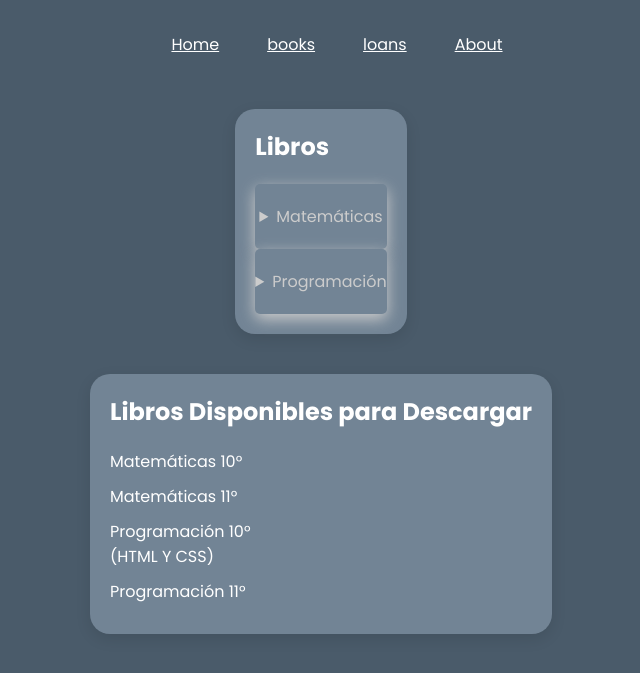
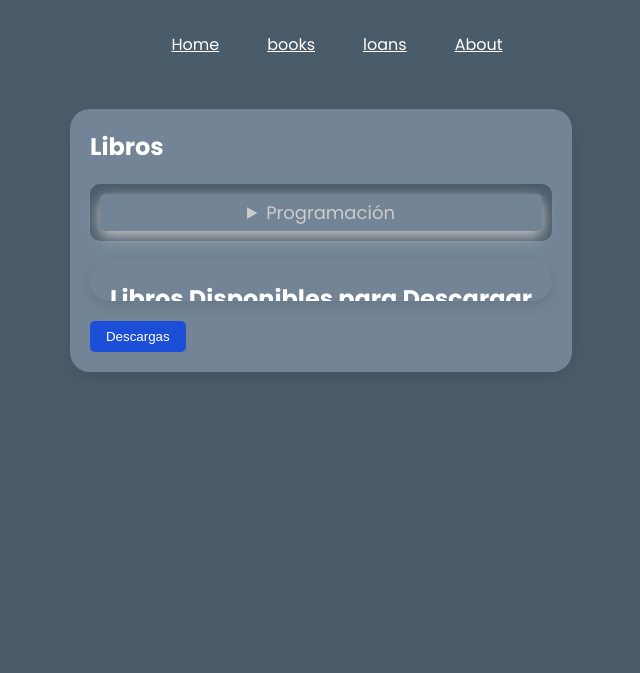
Before and after one commit to BlacVal/Pascual, a PHP site: page /php/libro.php in a window 1280 px wide. Shown: the top 673 px of the page, without its empty margins (319-959 px from the left). Run offline with PHP 8.4, Linux system fonts and the light colour scheme.

Commit message:
Arreglos Finales

```diff
--- a/assets/css/libro.css
+++ b/assets/css/libro.css
@@ -115,7 +115,6 @@ summary:hover {
     margin-bottom: 10px;
 }
 
-/* Nuevo estilo para el menú */
 nav {
     max-width: 1200px;
     margin: auto;
@@ -165,20 +164,20 @@ nav {
 .submenu {
     display: none;
     position: absolute;
-    top: 100%; /* Coloca el submenú justo debajo del elemento principal */
+    top: 100%;
     left: 0;
-    background-color: #1d4ed8; /* Color de fondo para el submenú */
+    background-color: #1d4ed8;
     padding: 0;
     list-style: none;
     margin: 0;
     opacity: 0;
     visibility: hidden;
-    transform: translateY(-10px); /* Para animar desde arriba */
+    transform: translateY(-10px);
     transition: opacity 0.3s ease, transform 0.3s ease, visibility 0.3s ease;
 }
 
 .menu-item:hover .submenu {
-    display: block; /* Asegúrate de que el menú sea accesible para la animación */
+    display: block;
     opacity: 1;
     visibility: visible;
     transform: translateY(0);
@@ -189,10 +188,10 @@ nav {
 }
 
 .submenu .btn {
-    padding: 0.5rem 1rem; /* Ajusta el padding si es necesario */
-    background-color: #1d4ed8; /* Mismo color de fondo que el botón principal */
+    padding: 0.5rem 1rem;
+    background-color: #1d4ed8;
     width: 100%;
-    text-align: left; /* Alinea el texto a la izquierda */
+    text-align: left;
 }
 
 .submenu .btn a {
@@ -234,41 +233,39 @@ nav {
     color: #1e40af;
 }
 
-@media (width < 900px) {
-    .nav-links {
-        display: none;
-    }
-    header {
-        grid-template-columns: repeat(1, 1fr);
-    }
-    header .image {
-        grid-area: 1/1/2/2;
-    }
-    .features {
-        grid-template-columns: repeat(2, 1fr);
-    }
-    .pricing {
-        grid-template-columns: repeat(2, 1fr);
-    }
-    footer {
-        grid-template-columns: 1fr 200px;
-    }
+.lista-libros details {
+    background-color: #4A5B6A;
+    margin-bottom: 10px;
+    border-radius: 10px;
+    padding: 10px;
 }
 
-@media (width < 600px) {
-    header .image::before {
-        display: none;
-    }
+.lista-libros details summary {
+    color: #ccc;
+    cursor: pointer;
+    font-size: 18px;
+    padding: 5px;
+}
 
-    .features {
-        grid-template-columns: repeat(1, 1fr);
-    }
+.lista-libros ul {
+    padding: 10px;
+    list-style: none;
+}
 
-    .pricing {
-        grid-template-columns: repeat(1, 1fr);
-    }
+.lista-libros ul li {
+    margin-bottom: 5px;
+}
 
-    footer {
-        grid-template-columns: 1fr 150px;
-    }
+.lista-libros ul li a {
+    color: #fff;
+    text-decoration: none;
 }
+
+.lista-libros ul li a:hover {
+    text-decoration: underline;
+}
+#libros-descargables {
+    max-height: 0;
+    overflow: hidden;
+    transition: max-height 0.3s ease;
+}
--- a/assets/js/libro.js
+++ b/assets/js/libro.js
@@ -28,3 +28,12 @@ function mostrarCarrito() {
   const modal = document.getElementById('cart-modal');
   modal.style.display = 'block';
 }
+document.addEventListener('DOMContentLoaded', function () {
+  const btnDescargas = document.getElementById('btn__descargas');
+  const librosDescargables = document.getElementById('libros-descargables');
+
+  btnDescargas.addEventListener('click', function () {
+      librosDescargables.style.maxHeight = librosDescargables.scrollHeight + 'px';
+      btnDescargas.style.display = 'none';
+  });
+});
--- a/php/libro.php
+++ b/php/libro.php
@@ -26,37 +26,36 @@
         <h2>Libros</h2>
         <div class="lista-libros">
             <details>
-                <summary>Matemáticas</summary>
-                <ul>
-                    <li><a href="./libros/Matematicas10.pdf">Matemáticas 10°</a></li>
-                    <li><a href="#">Matemáticas 11°</a></li>
-                    <!-- Agrega más libros si es necesario -->
-                </ul>
-            </details>
-            <details>
                 <summary>Programación</summary>
                 <ul>
-                    <li><a href="./libros/HTML Y CSS.pdf">HTML Y CSS</a></li>
-                    <li><a href="#">JavaScript</a></li><br>
-                    <li><a href="#">Diseño</a></li>
-                    <li><a href="#">Base de datos</a></li>
-                    <li><a href="#">Servicio de backend</a></li>
+                    <a>HTML Y CSS</a><br>
+                    <a>JavaScript</a><br>
+                    <a>Diseño</a><br>
+                    <a>Base de datos</a><br>
+                    <a>Servicio de backend y Frontend</a>
                     <!-- Agrega más libros si es necesario -->
                 </ul>
             </details>
             <!-- Agrega más categorías de libros si es necesario -->
         </div>
-    </section>
-
-    <section class="libros-disponibles">
+        <div id="libros-descargables" class="libros-disponibles">
         <h2>Libros Disponibles para Descargar</h2>
-        <ul>
-            <li><a href="./libros/Matematicas10.pdf">Matemáticas 10°</a></li>
-            <li><a href="#">Matemáticas 11°</a></li>
-            <li><a href="./libros/HTML Y CSS.pdf">Programación 10°<br>(HTML Y CSS)</a></li>
-            <li><a href="#">Programación 11°</a></li>
-            <!-- Agrega más libros con sus respectivos enlaces -->
-        </ul>
+            <ul>
+                <li><a href="/libros/HTML Y CSS.pdf">Programación 10°<br>(HTML Y CSS)</a></li>
+                <li><a href="#">Programación 10°</a></li>
+                <li><a href="/libros/JavaScript.pdf">Programación 10°<br>(JavaScript)</a></li>
+                <li><a href="#">Programación 10°</a></li>
+                <br><br>
+                <li><a href="/libros/Logica y Diseño.pdf">Programación 11°<br>(Diseño)</a></li>
+                <li><a href="#">Programación 11°</a></li>
+                <li><a href="/libros/Bases-de-Datos.pdf">Programación 11°<br>(Bases de datos)</a></li>
+                <li><a href="#">Programación 11°</a></li>
+                <li><a href="/libros/Backend y frontend.pdf">Programación 11°<br>(Servicios de Backend y Frontend)</a></li>
+                <li><a href="#">Programación 11°</a></li>
+                <!-- Agrega más libros con sus respectivos enlaces -->
+            </ul>
+        </div>
+        <button id="btn__descargas">Descargas</button>
     </section>
 
     <script src="/assets/js/libro.js"></script>
```
Also changed, not shown: assets/css/libros.css (+4 -4 lines), php/descargar.php (+22 -13 lines), 4 other files.
